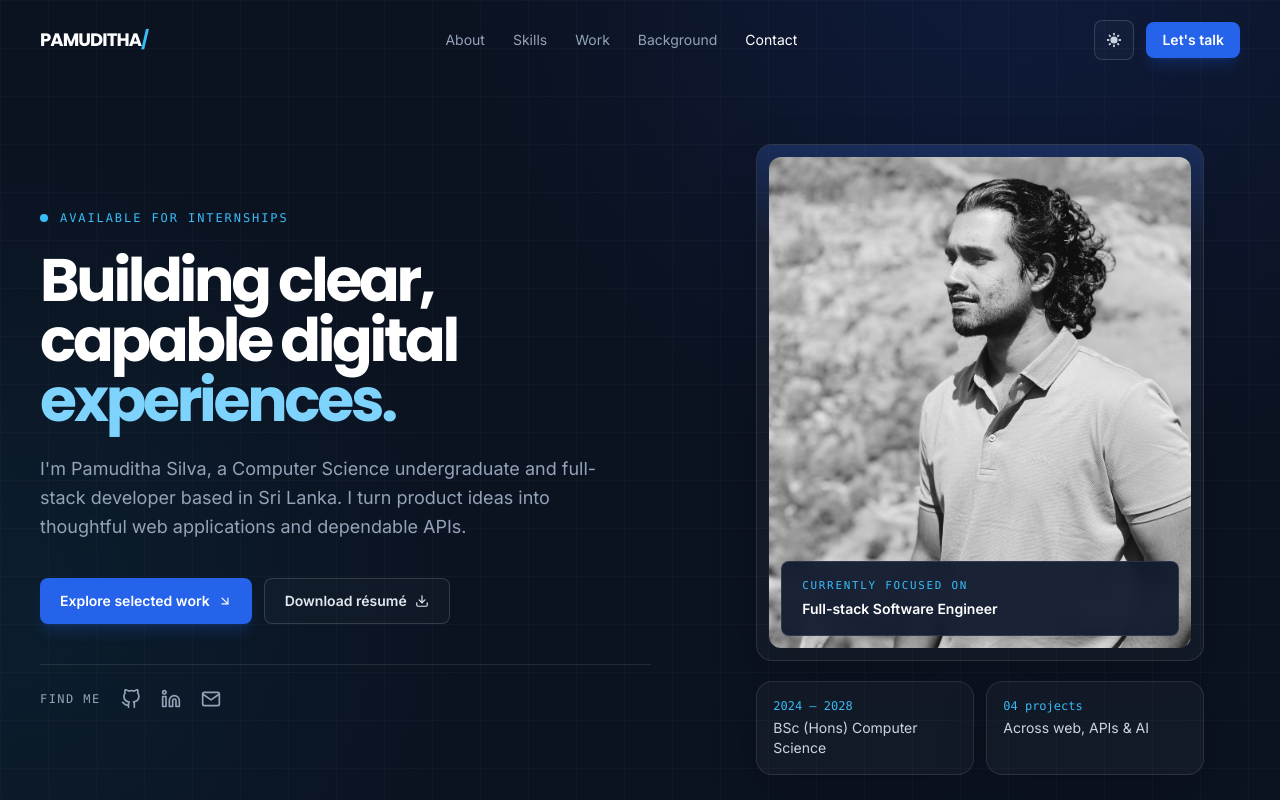
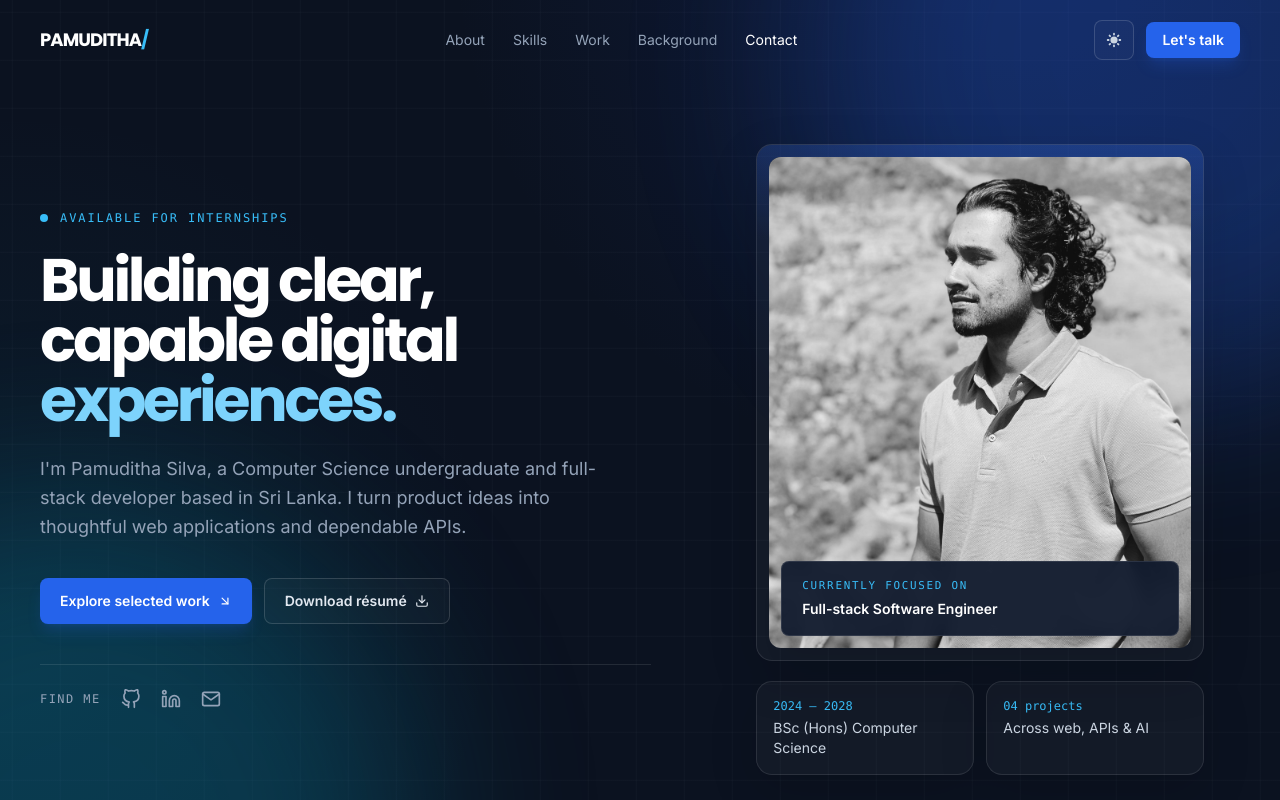
Before and after one commit to PamudithaSilva/My-Portfolio-Pamuditha, a React (Vite) app: page / in a window 1280 px wide. Shown: the top 800 px of the page. Built offline with nearby package versions, Linux system fonts and the light colour scheme; the HTML template or start-up script is replaced by a standard one.

Commit message:
Enhance ambient background with overflow hidden and animations for improved visual dynamics; add keyframe animations for a more engaging user experience

```diff
--- a/src/index.css
+++ b/src/index.css
@@ -17,10 +17,14 @@
 
 @layer utilities {
   .ambient-background {
-    position: fixed; inset: 0; z-index: -1; pointer-events: none; background-color: #0b1220;
+    position: fixed; inset: 0; z-index: -1; overflow: hidden; pointer-events: none; background-color: #0b1220;
     background-image: linear-gradient(rgba(148, 163, 184, 0.035) 1px, transparent 1px), linear-gradient(90deg, rgba(148, 163, 184, 0.035) 1px, transparent 1px), radial-gradient(circle at 80% -10%, rgba(30, 64, 175, 0.20), transparent 36rem), radial-gradient(circle at 0% 76%, rgba(14, 116, 144, 0.12), transparent 31rem);
     background-size: 48px 48px, 48px 48px, auto, auto;
+    animation: grid-drift 26s linear infinite;
   }
+  .ambient-background::before, .ambient-background::after { content: ''; position: absolute; width: 42rem; height: 42rem; border-radius: 9999px; filter: blur(92px); opacity: 0.28; will-change: transform; }
+  .ambient-background::before { top: -20rem; right: -16rem; background: #2563eb; animation: ambient-orbit-one 19s ease-in-out infinite alternate; }
+  .ambient-background::after { bottom: -25rem; left: -18rem; background: #0891b2; animation: ambient-orbit-two 23s ease-in-out infinite alternate; }
   .cursor-glow { display: none; }
   .section-container { @apply mx-auto w-full max-w-7xl px-5 py-16 sm:px-8 sm:py-20 lg:px-10 lg:py-24; }
   .content-rule { @apply border-t border-white/10; }
@@ -62,4 +66,8 @@ html.light .hover\:text-white:hover { color: #172033; }
 ::-webkit-scrollbar-track { background: #0b1220; }
 ::-webkit-scrollbar-thumb { background: #2563eb; border-radius: 10px; }
 
+@keyframes grid-drift { from { background-position: 0 0, 0 0, 80% -10%, 0% 76%; } to { background-position: 48px 48px, 48px 48px, 80% -10%, 0% 76%; } }
+@keyframes ambient-orbit-one { from { transform: translate3d(0, 0, 0) scale(1); } to { transform: translate3d(-11rem, 10rem, 0) scale(1.15); } }
+@keyframes ambient-orbit-two { from { transform: translate3d(0, 0, 0) scale(1); } to { transform: translate3d(12rem, -9rem, 0) scale(1.12); } }
+
 @media (prefers-reduced-motion: reduce) { *, *::before, *::after { animation-duration: 0.01ms !important; animation-iteration-count: 1 !important; scroll-behavior: auto !important; transition-duration: 0.01ms !important; } }
```
